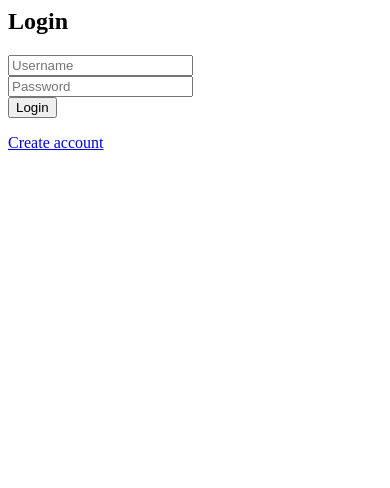
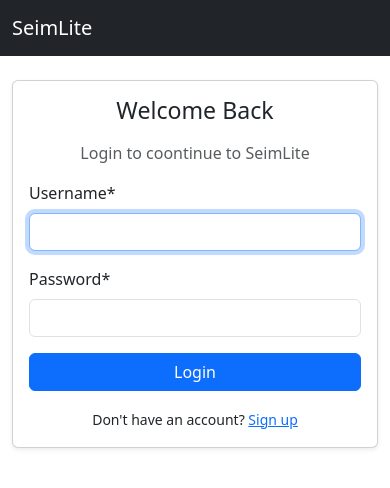
Before and after one commit to the-air-cyborg/seim-Lite, a Django app: page /login/ in a window 390 px wide. Shown: the top 488 px of the page. Run offline with Django 5.2, Linux system fonts and the light colour scheme; some libraries are stand-ins or nearby versions.

Commit message:
Updated login form

```diff
--- a/seimLite/seimLite/settings.py
+++ b/seimLite/seimLite/settings.py
@@ -38,7 +38,12 @@ INSTALLED_APPS = [
     'django.contrib.messages',
     'django.contrib.staticfiles',
     'seimLiteApp',
+    'crispy_forms',
+    'crispy_bootstrap5',
 ]
+
+CRISPY_ALLOWED_TEMPLATE_PACKS = "bootstrap5"
+CRISPY_TEMPLATE_PACK = "bootstrap5"
 
 MIDDLEWARE = [
     'django.middleware.security.SecurityMiddleware',
--- /dev/null
+++ b/seimLite/seimLiteApp/templates/base.html
@@ -0,0 +1,25 @@
+<!DOCTYPE html>
+<html lang="en">
+<head>
+    <meta charset="UTF-8">
+    <meta name="viewport" content="width=device-width, initial-scale=1.0">
+    <title>{% block title %}SiemLite{% endblock %}</title>
+
+    <!-- Bootstrap -->
+    <link href="https://cdn.jsdelivr.net/npm/bootstrap@5.3.2/dist/css/bootstrap.min.css" rel="stylesheet">
+</head>
+<body>
+    <nav class="navbar navbar-dark bg-dark">
+        <div class="container">
+            <a class="navbar-brand" href="/">SeimLite</a>
+        </div>
+    </nav>
+
+    <div class="container mt-4">
+        {% block content %}
+
+        {% endblock %}
+    </div>
+<script src="https://cdn.jsdelivr.net/npm/bootstrap@5.3.2/dist/js/bootstrap.bundle.min.js"></script>
+</body>
+</html>
--- a/seimLite/seimLiteApp/templates/seimLiteApp/login.html
+++ b/seimLite/seimLiteApp/templates/seimLiteApp/login.html
@@ -1,11 +1,35 @@
-<h2>Login</h2>
+{% extends "base.html" %}
+{% load crispy_forms_tags %}
 
-<form method="post">
-  {% csrf_token %}
-  <input name="username" placeholder="Username" required><br>
-  <input name="password" type="password" placeholder="Password" required><br>
-  <button type="submit">Login</button>
-</form>
+{% block title %} Login {% endblock %}
 
-{% if error %}<p style="color:red">{{ error }}</p>{% endif %}
-<a href="/signup/">Create account</a>
+{% block content %}
+<div class="row justify-content-center">
+  <div class="col-md-5">
+    <div class="card shadow-sm">
+      <div class="card-body">
+        <h3 class="text-center mb-3">Welcome Back</h3>
+        <p class="text-center text-muted">
+          Login to coontinue to SeimLite
+        </p>
+        <form action="" method="POST">
+          {% csrf_token %}
+          {{form|crispy}}
+
+          <div class="d-grid mt-3">
+            <button type="submit" class="btn btn-primary">
+              Login
+            </button>
+          </div>
+        </form>
+        <div class="text-center mt-3">
+          <small>
+            Don't have an account?
+            <a href="{% url 'signup %'}">Sign up</a>
+          </small>
+        </div>
+      </div>
+    </div>
+  </div>
+</div>
+{% endblock %}
--- a/seimLite/seimLiteApp/views.py
+++ b/seimLite/seimLiteApp/views.py
@@ -2,22 +2,27 @@ from django.shortcuts import render,redirect
 from django.contrib.auth import authenticate,login,logout
 from django.contrib.auth.models import User
 from django.contrib.auth.decorators import login_required
+from django.contrib.auth.forms import AuthenticationForm
 
 # Create your views here.
+from django.contrib.auth.forms import AuthenticationForm
+from django.contrib.auth import login
+from django.shortcuts import render, redirect
+
 def login_view(request):
-    if request.method=='POST':
-        username=request.POST['username']
-        password=request.POST['password']
+    if request.method == "POST":
+        form = AuthenticationForm(data=request.POST)
+        if form.is_valid():
+            user = form.get_user()
+            login(request, user)
+            return redirect("dashboard")
+    else:
+        form = AuthenticationForm()
 
-        user=authenticate(request,username=username,password=password)
+    return render(request, "seimLiteApp/login.html", {
+        "form": form
+    })
 
-        if user:
-            login(request,user)
-            return redirect('dashboard')
-        else:
-            return render(request,'seimLiteApp/login.html',{'error':'Invalid username or password'})
-
-    return render(request,'seimLiteApp/login.html')
 
 def signup_view(request):
     if request.method=='POST':
```
